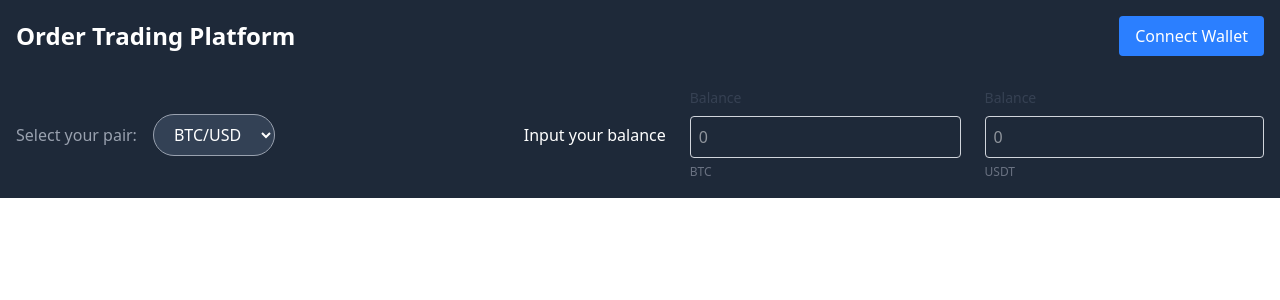
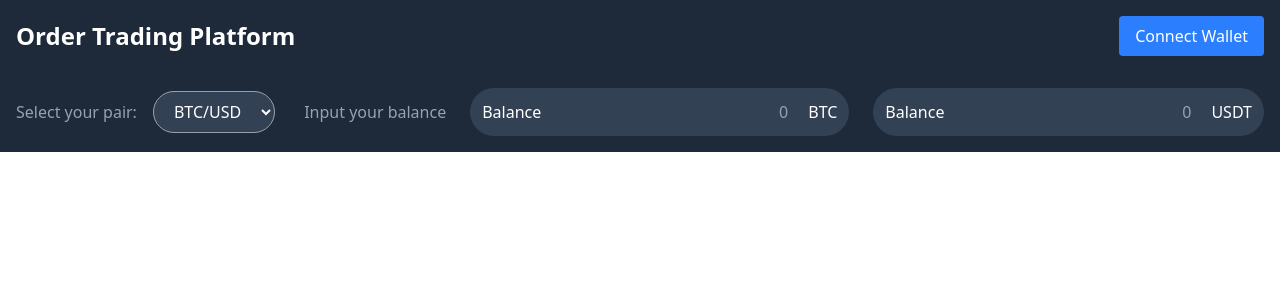
Before and after one commit to sasanedicbn/Exzi-crypto, a React (Vite) app: page / in a window 1280 px wide. Shown: the top 300 px of the page. Built offline with nearby package versions, Linux system fonts and the light colour scheme.

Commit message:
Finish header style

```diff
--- a/src/components/reusable/Input.tsx
+++ b/src/components/reusable/Input.tsx
@@ -4,16 +4,14 @@ interface InputProps {
 }
 const Input = ({ valueText, currency }: InputProps) => {
   return (
-    <div>
-      <label className="block mb-2 text-sm font-medium text-gray-700">
-        {valueText}
-      </label>
+    <div className="flex justify-between items-center  rounded-full p-3  w-1/2 bg-[#334155] ">
+      <label className="">{valueText}</label>
       <input
         type="text"
         placeholder="0"
-        className="border border-gray-300 rounded p-2 w-full"
+        className="border-none mx-4 text-right pr-1 focus:border-none focus:outline-none"
       />
-      <span className="text-xs text-gray-500">{currency}</span>
+      <span>{currency}</span>
     </div>
   );
 };
--- a/src/components/structure/HeaderBalance.tsx
+++ b/src/components/structure/HeaderBalance.tsx
@@ -9,7 +9,7 @@ const HeaderBalance = () => {
         <SelectOptions options={["BTC/USD", "ETH/USD", "XRP/USD"]} />
       </div>
       <div className="flex justify-between items-center gap-6">
-        <p>Input your balance</p>
+        <p className="text-gray-400 whitespace-nowrap">Input your balance</p>
         <Input valueText={"Balance"} currency={"BTC"} />
         <Input valueText={"Balance"} currency={"USDT"} />
       </div>
```
